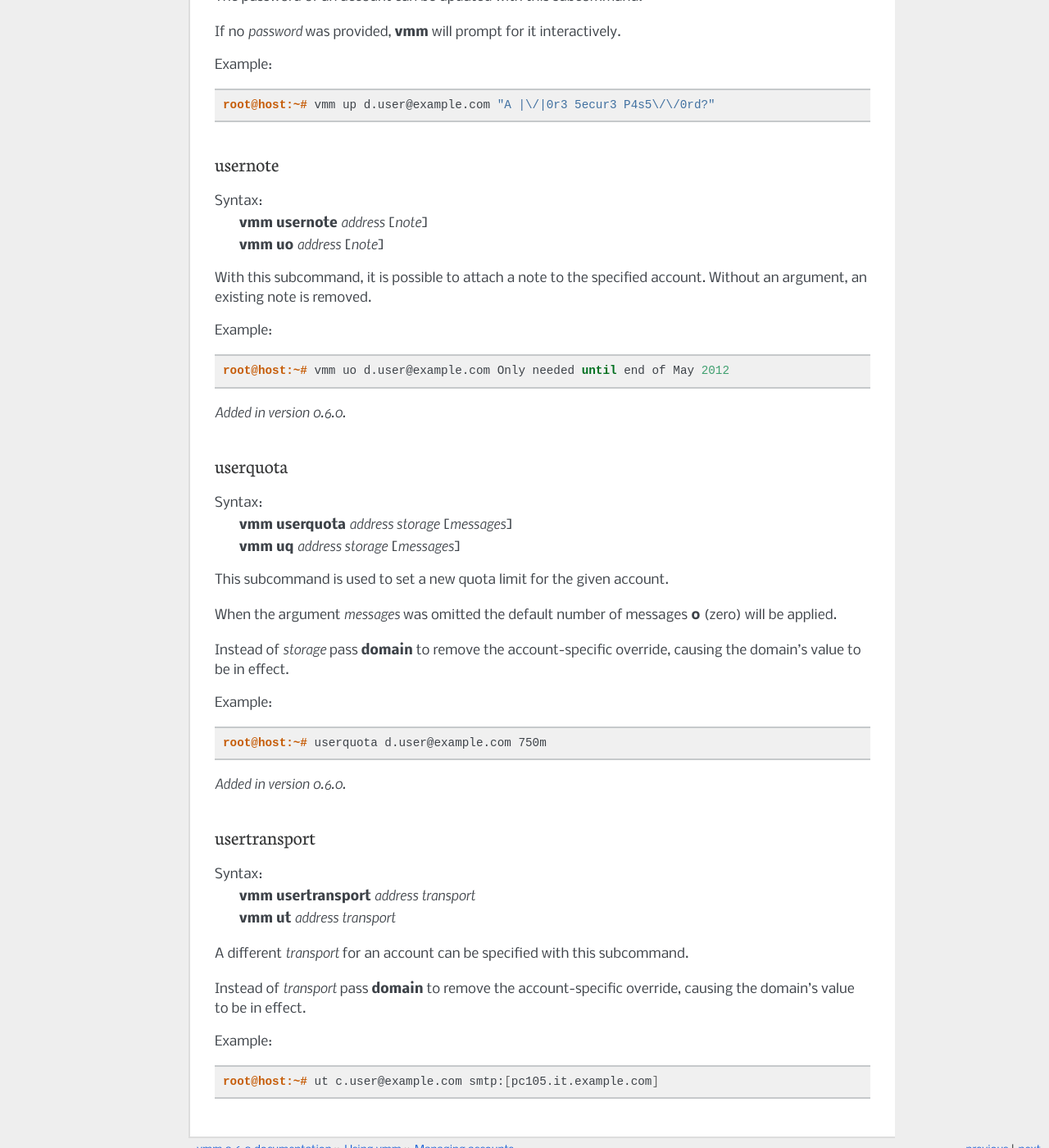
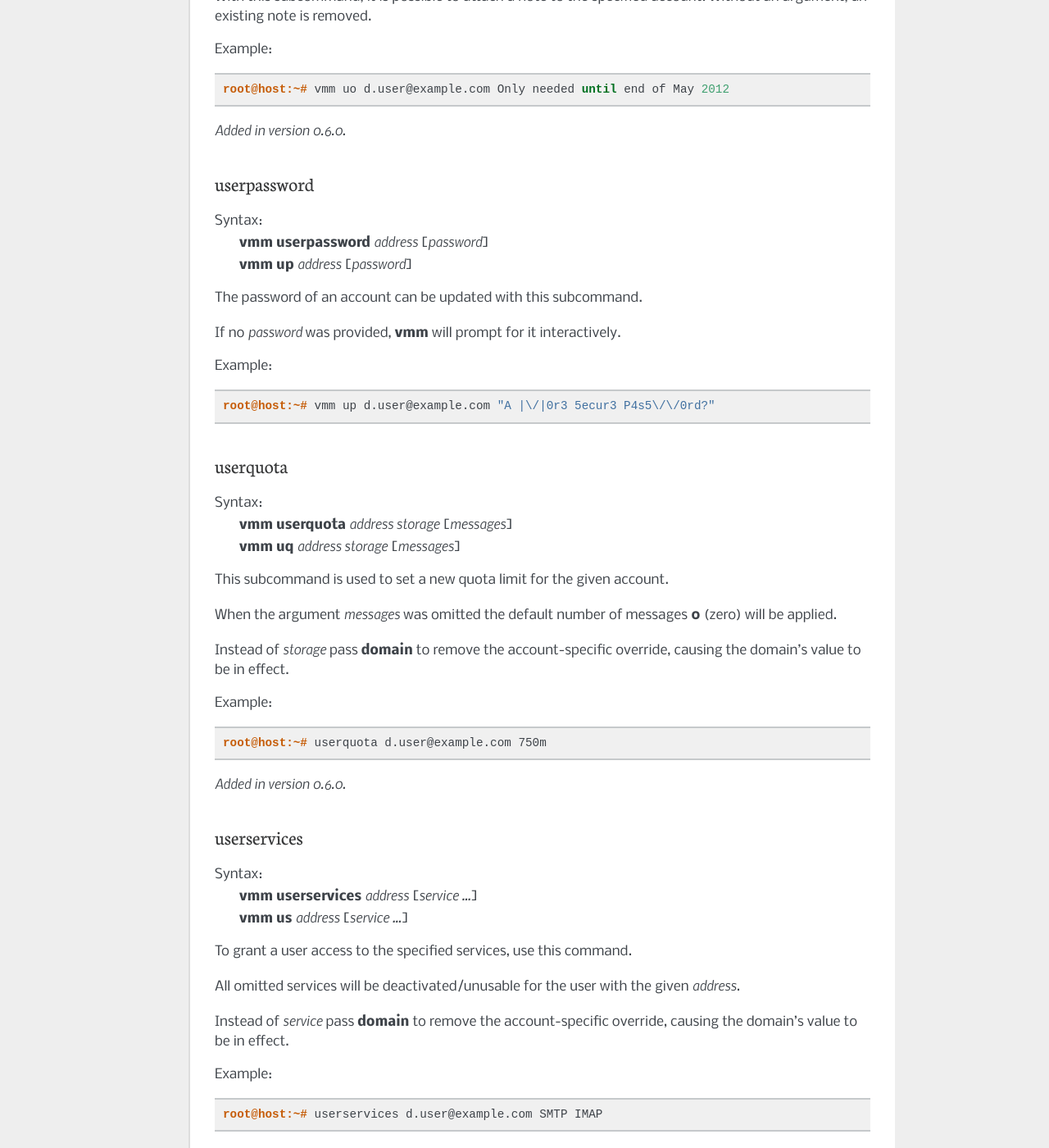
Before and after one commit to kmohrf/vmm, a Sphinx documentation site: the page built from doc/web/source/howto/manage_accounts.rst, in a window 1280 px wide and 1400 px high, scrolled down 2251 px. Shown: the whole window at 82% size. Built offline with Sphinx 7.4.7, drawn with Linux system fonts in a browser that asks for light colours; some of the changed text lies outside the part shown.

Commit message:
doc/web: Added missing userservices description. Fixed order of subcommand listing.

```diff
--- a/doc/web/source/howto/manage_accounts.rst
+++ b/doc/web/source/howto/manage_accounts.rst
@@ -97,22 +97,6 @@ Example:
 
  root@host:~# vmm un d.user@example.com "John Doe"
 
-userpassword
-------------
-Syntax:
- | **vmm userpassword** *address* [*password*]
- | **vmm up** *address* [*password*]
-
-The password of an account can be updated with this subcommand.
-
-If no *password* was provided, :command:`vmm` will prompt for it interactively.
-
-Example:
-
-.. code-block:: console
-
- root@host:~# vmm up d.user@example.com "A |\/|0r3 5ecur3 P4s5\/\/0rd?"
-
 usernote
 --------
 Syntax:
@@ -130,6 +114,22 @@ Example:
  root@host:~# vmm uo d.user@example.com Only needed until end of May 2012
 
 .. versionadded:: 0.6.0
+
+userpassword
+------------
+Syntax:
+ | **vmm userpassword** *address* [*password*]
+ | **vmm up** *address* [*password*]
+
+The password of an account can be updated with this subcommand.
+
+If no *password* was provided, :command:`vmm` will prompt for it interactively.
+
+Example:
+
+.. code-block:: console
+
+ root@host:~# vmm up d.user@example.com "A |\/|0r3 5ecur3 P4s5\/\/0rd?"
 
 userquota
 ---------
@@ -153,6 +153,26 @@ Example:
 
 .. versionadded:: 0.6.0
 
+userservices
+------------
+Syntax:
+ | **vmm userservices** *address* [*service ...*]
+ | **vmm us** *address* [*service ...*]
+
+To grant a user access to the specified services, use this command.
+
+All omitted services will be deactivated/unusable for the user with the
+given *address*.
+
+Instead of *service* pass **domain** to remove the account-specific override,
+causing the domain's value to be in effect.
+
+Example:
+
+.. code-block:: console
+
+ root@host:~# userservices d.user@example.com SMTP IMAP
+
 usertransport
 -------------
 Syntax:
```
